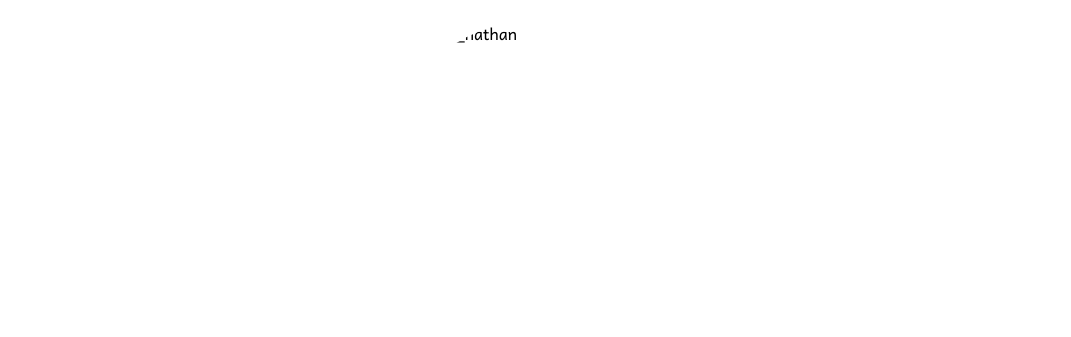
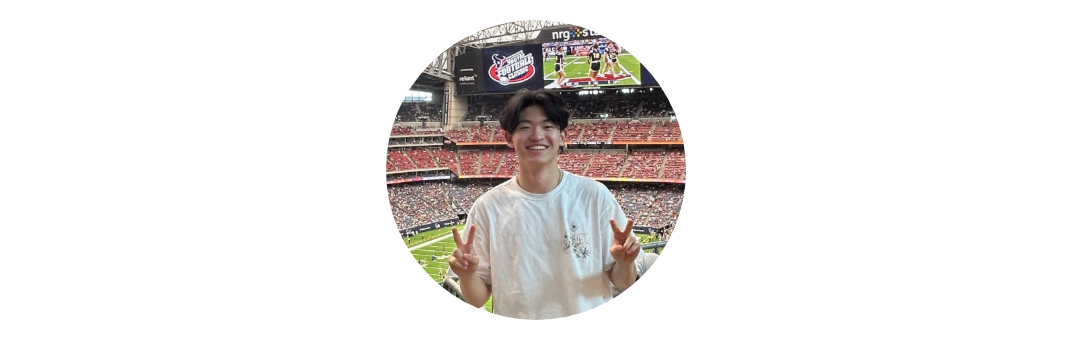
Before and after one commit to nathanjunzhao/personal_website, a plain HTML site: page index.html in a window 1280 px wide. Shown: the top 337 px of the page, without its empty margins (104-1175 px from the left). Drawn offline with Linux system fonts and the light colour scheme.

Commit message:
Update index.html

```diff
--- a/index.html
+++ b/index.html
@@ -10,7 +10,7 @@
 
     </head>
     <body>
-        <img id="nathan_pic" src= "assets/houstonnathan.jpg" alt="picture_nathan">
+        <img id="nathan_pic" src= "assets/houstonnathan.jpeg" alt="picture_nathan">
 
         <div id="title">Nathan Zhao</div>
 
```
